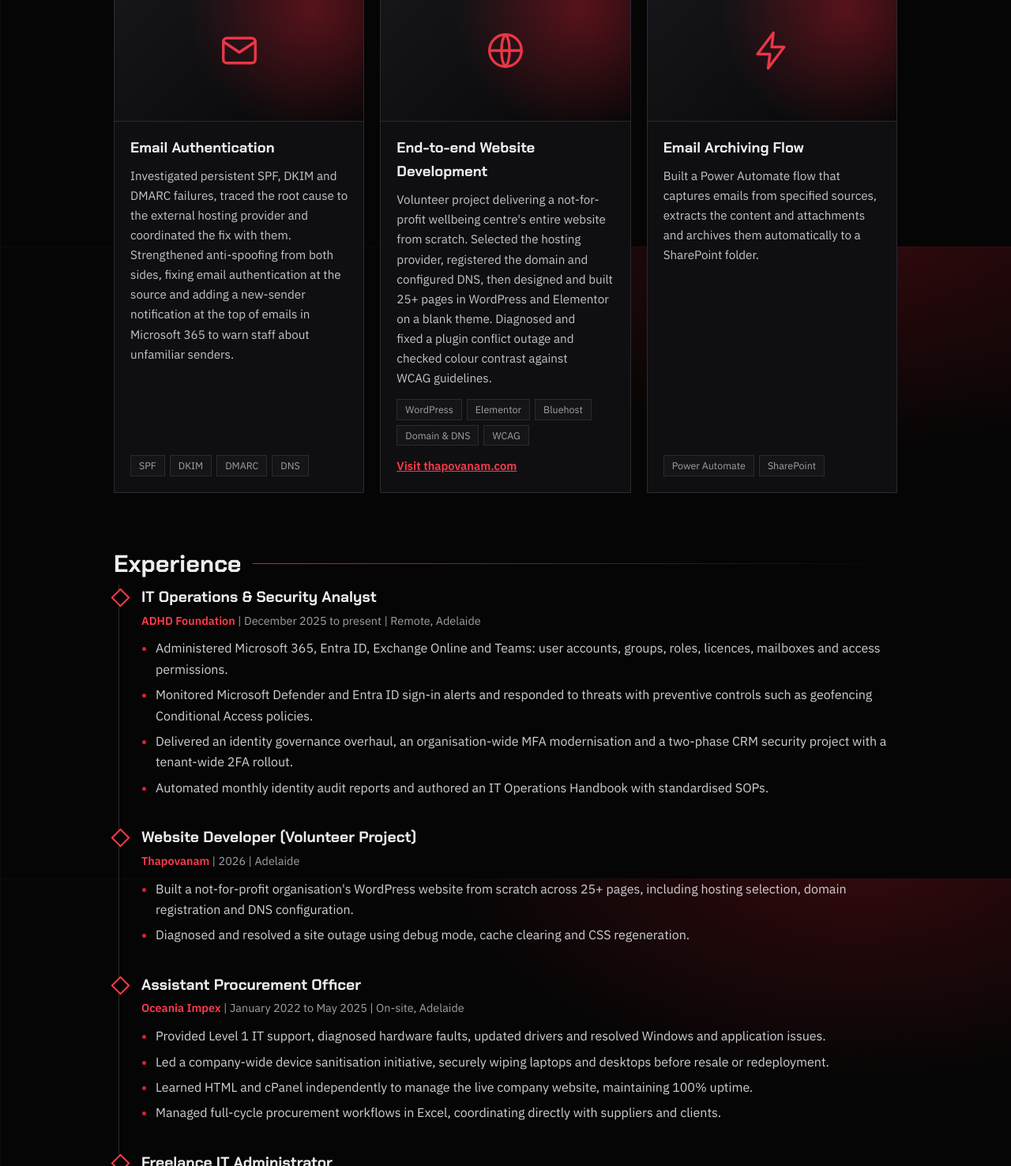
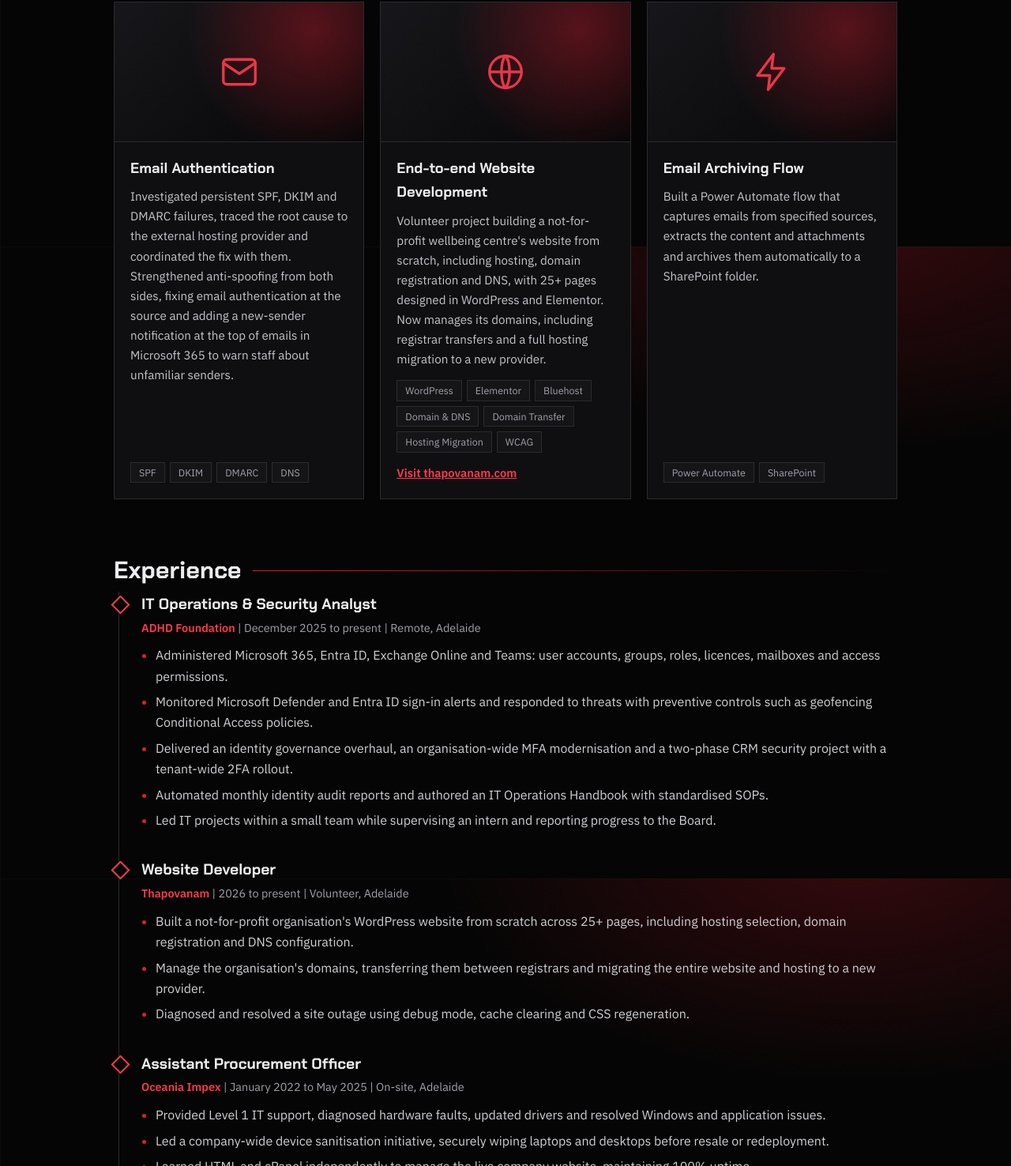
Before and after one commit to AnandanSomasundaram/AnandanSomasundaram.github.io, a plain HTML site: page index.html in a window 1280 px wide. Shown: the part 2088-3564 px from the top of the page at 79% size. Drawn offline with Linux system fonts and the light colour scheme.

Commit message:
Small Edits to overall profile
Dot points, web dev card and wording fixes

```diff
--- a/index.html
+++ b/index.html
@@ -3,7 +3,7 @@
 <head>
   <meta charset="UTF-8">
   <meta name="viewport" content="width=device-width, initial-scale=1">
-  <meta name="description" content="Anandan Somasundaram - IT Operations & Security Analyst in Adelaide. Microsoft 365, Entra ID, Exchange Online and PowerShell automation.">
+  <meta name="description" content="Anandan Somasundaram - IT Operations & Security Analyst in Adelaide. Microsoft 365, Entra ID, Exchange Online, PowerShell automation, domains and web hosting.">
   <title>Anandan Somasundaram | Professional Profile</title>
   <link rel="preconnect" href="https://fonts.googleapis.com">
   <link rel="preconnect" href="https://fonts.gstatic.com" crossorigin>
@@ -282,7 +282,7 @@
       <div class="wrap">
         <h2>About</h2>
         <p>
-          IT professional with 3+ years of experience administering Microsoft 365, Entra ID and Exchange Online, with a focus on identity, access and security. Experienced in managing users, roles and permissions, configuring Conditional Access and MFA, investigating security alerts and automating administration with PowerShell and Microsoft Graph API. Holds a Bachelor of Information Technology (Networking and Cybersecurity) from Flinders University and a Microsoft SC-900 certification. Known for clear documentation, careful access management and full ownership of outcomes, seeking to grow within a collaborative ICT team.
+          IT professional with 3+ years of experience administering Microsoft 365, Entra ID and Exchange Online, with a focus on identity, access and security. Experienced in managing users, roles and permissions, configuring Conditional Access and MFA, investigating security alerts, troubleshooting third-party integrations, managing domains, DNS and web hosting and automating administration with PowerShell and Microsoft Graph API. Holds a Bachelor of Information Technology (Networking and Cybersecurity) from Flinders University and a Microsoft SC-900 certification, with working knowledge of ITIL 4 and Intune and familiarity with ServiceNow. Known for clear documentation, careful access management and full ownership of outcomes, seeking to grow within a collaborative ICT team.
         </p>
       </div>
     </section>
@@ -349,8 +349,8 @@
             </div>
             <div class="project-body">
               <h3>End-to-end Website Development</h3>
-              <p>Volunteer project delivering a not-for-profit wellbeing centre's entire website from scratch. Selected the hosting provider, registered the domain and configured DNS, then designed and built 25+ pages in WordPress and Elementor on a blank theme. Diagnosed and fixed a plugin conflict outage and checked colour contrast against WCAG guidelines.</p>
-              <div class="chips"><span class="chip">WordPress</span><span class="chip">Elementor</span><span class="chip">Bluehost</span><span class="chip">Domain &amp; DNS</span><span class="chip">WCAG</span></div>
+              <p>Volunteer project building a not-for-profit wellbeing centre's website from scratch, including hosting, domain registration and DNS, with 25+ pages designed in WordPress and Elementor. Now manages its domains, including registrar transfers and a full hosting migration to a new provider.</p>
+              <div class="chips"><span class="chip">WordPress</span><span class="chip">Elementor</span><span class="chip">Bluehost</span><span class="chip">Domain &amp; DNS</span><span class="chip">Domain Transfer</span><span class="chip">Hosting Migration</span><span class="chip">WCAG</span></div>
               <a class="visit" href="https://thapovanam.com">Visit thapovanam.com</a>
             </div>
           </article>
@@ -384,14 +384,16 @@
               <li>Monitored Microsoft Defender and Entra ID sign-in alerts and responded to threats with preventive controls such as geofencing Conditional Access policies.</li>
               <li>Delivered an identity governance overhaul, an organisation-wide MFA modernisation and a two-phase CRM security project with a tenant-wide 2FA rollout.</li>
               <li>Automated monthly identity audit reports and authored an IT Operations Handbook with standardised SOPs.</li>
+              <li>Led IT projects within a small team while supervising an intern and reporting progress to the Board.</li>
             </ul>
           </div>
 
           <div class="job">
-            <h3>Website Developer (Volunteer Project)</h3>
-            <div class="meta"><span class="org">Thapovanam</span> | 2026 | Adelaide</div>
+            <h3>Website Developer</h3>
+            <div class="meta"><span class="org">Thapovanam</span> | 2026 to present | Volunteer, Adelaide</div>
             <ul>
               <li>Built a not-for-profit organisation's WordPress website from scratch across 25+ pages, including hosting selection, domain registration and DNS configuration.</li>
+              <li>Manage the organisation's domains, transferring them between registrars and migrating the entire website and hosting to a new provider.</li>
               <li>Diagnosed and resolved a site outage using debug mode, cache clearing and CSS regeneration.</li>
             </ul>
           </div>
@@ -438,7 +440,7 @@
           </div>
           <div class="skill-box">
             <h3>Email &amp; Web</h3>
-            <div class="chips"><span class="chip">SPF</span><span class="chip">DKIM</span><span class="chip">DMARC</span><span class="chip">DNS</span><span class="chip">WordPress</span><span class="chip">HTML</span><span class="chip">cPanel</span></div>
+            <div class="chips"><span class="chip">SPF</span><span class="chip">DKIM</span><span class="chip">DMARC</span><span class="chip">DNS</span><span class="chip">WordPress</span><span class="chip">HTML</span><span class="chip">CSS</span><span class="chip">Git &amp; GitHub</span><span class="chip">GitHub Pages</span><span class="chip">cPanel</span><span class="chip">Domain Transfers</span></div>
           </div>
           <div class="skill-box">
             <h3>Support &amp; Service</h3>
@@ -471,7 +473,7 @@
     <section id="contact" class="contact">
       <div class="wrap">
         <h2>Contact</h2>
-        <p class="section-intro">Looking for opportunities in cloud and systems administration, identity and access management and security operations. References are available on request.</p>
+        <p class="section-intro">Looking for opportunities in IT support, cloud and systems administration, identity and access management and security operations. References are available on request.</p>
         <div class="buttons">
           <a class="btn solid" href="mailto:anandan.somasundaram100@gmail.com">Email me</a>
           <a class="btn" href="files/Anandan-Somasundaram-Resume.pdf" download="Anandan-Somasundaram-Resume.pdf">Download Resume</a>
```
